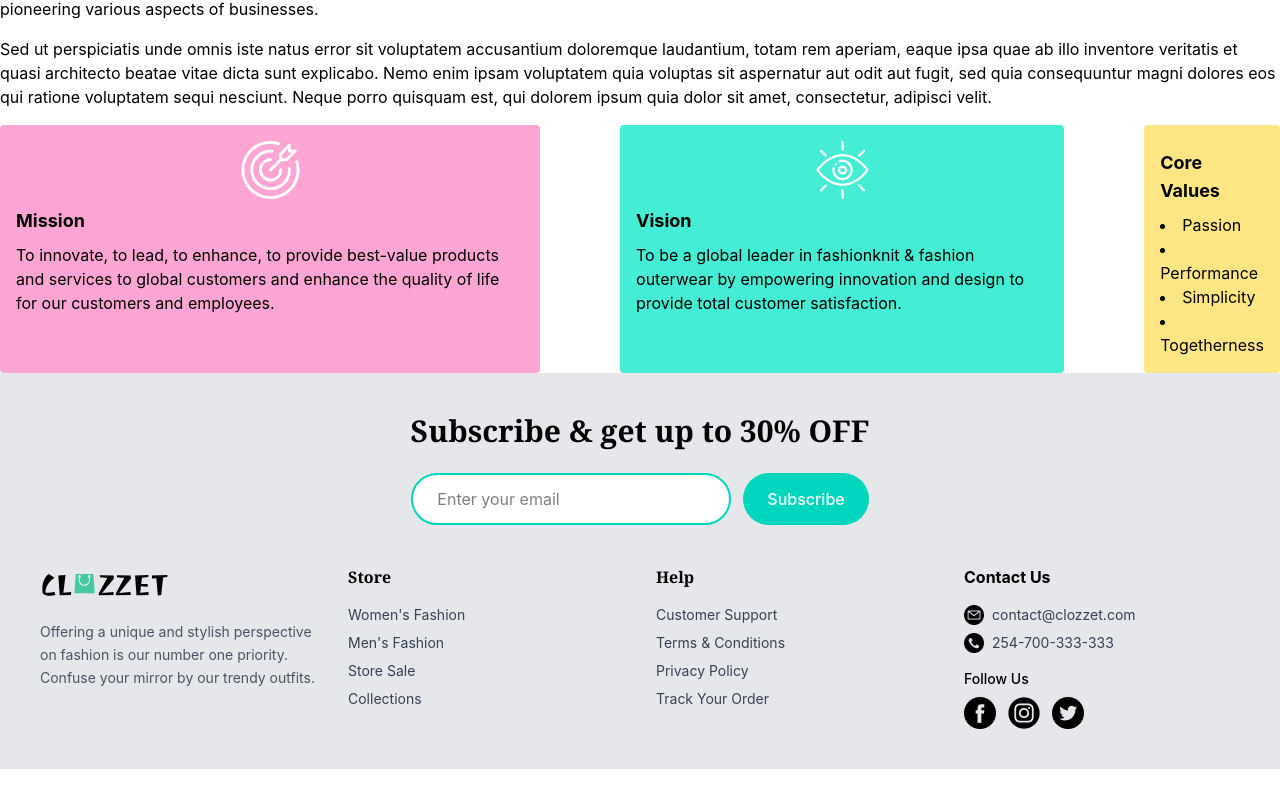
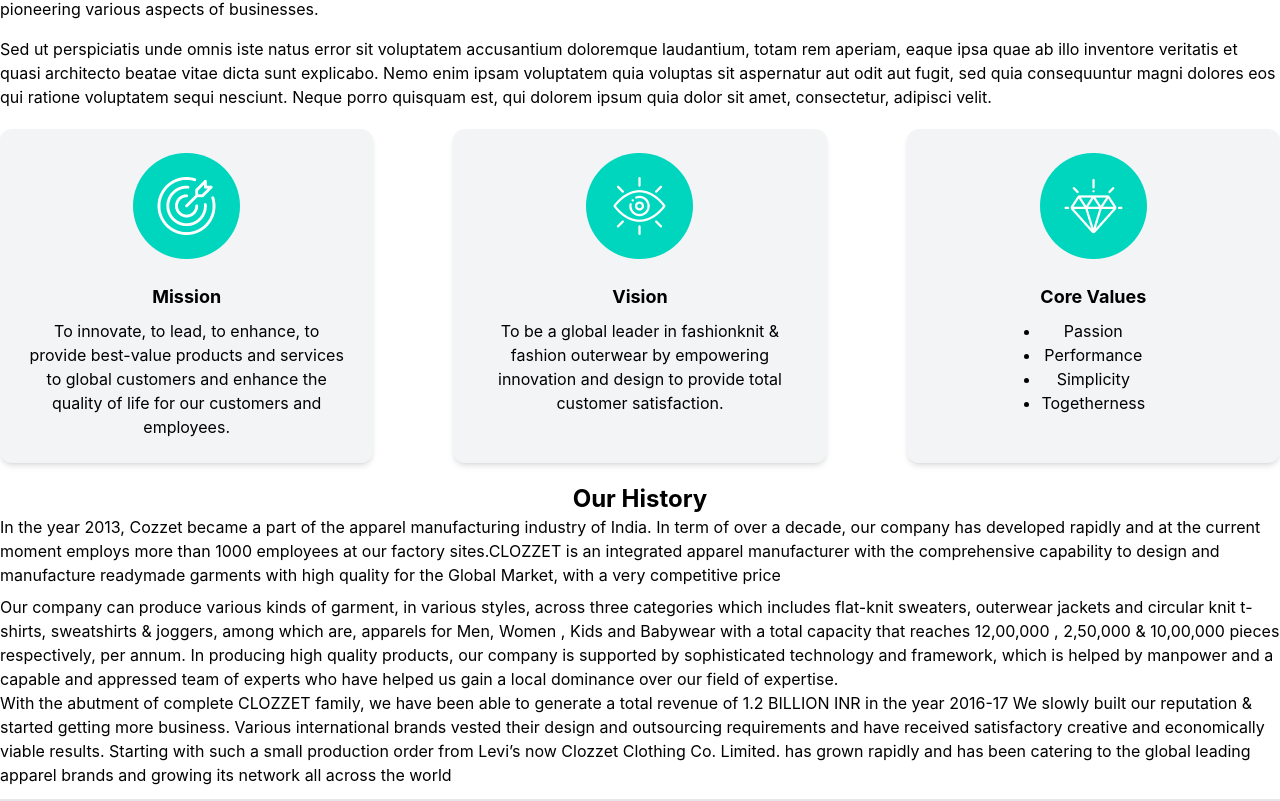
Before and after one commit to Nasieku-art/Clozzet, a React (Vite) app: page /aboutus in a window 1280 px wide. Shown: the part 899-1700 px from the top of the page. Before the commit the page ends 1668 px from the top, so only its background shows below. Built offline with nearby package versions, Linux system fonts and the light colour scheme.

Commit message:
Added components for files

```diff
--- a/src/Components/Cardy.jsx
+++ b/src/Components/Cardy.jsx
@@ -1,14 +1,15 @@
 import mission from "../assets/images/Mission.png";
 import vision from "../assets/images/vision.png";
+import value from "../assets/images/values.png"
 
 function Cardy() {
   return (
     <div className="container mx-auto">
-      <div className="flex gap-20 justify-center">
+      <div className="flex gap-20 justify-center mt-5 mb-5">
 
 
-        <div className="bg-pink-300 rounded p-4">
-          <img src={mission} alt="Mission" className="mx-auto" />
+        <div className="bg-gray-100 rounded-xl shadow-md p-6 flex-1 flex flex-col items-center text-center">
+          <div className="bg-teal-400 rounded-full p-6 mb-4"> <img src={mission} alt="Mission" className="" /></div>
           <h3 className="font-bold text-lg mt-2 mb-2">Mission</h3>
           <p className="text-wrap">
             To innovate, to lead, to enhance, to provide best-value products and
@@ -17,8 +18,8 @@
           </p>
         </div>
 
-        <div className="bg-teal-300 rounded p-4">
-          <img src={vision} alt="Vision" className="mx-auto" />
+        <div className="bg-gray-100 rounded-xl shadow-md p-6 flex-1 flex flex-col items-center text-center">
+          <div className="bg-teal-400 rounded-full p-6 mb-4"><img src={vision} alt="Vision" className="" /></div>
           <h3 className="font-bold text-lg mt-2 mb-2">Vision</h3>
           <p>
             To be a global leader in fashionknit & fashion outerwear by
@@ -28,9 +29,10 @@
         </div>
 
 
-        <div className="bg-amber-200 rounded p-4">
+        <div className="bg-gray-100 rounded-xl shadow-md p-6 flex-1 flex flex-col items-center text-center">
+          <div className="bg-teal-400 rounded-full p-6 mb-4"><img src={value} alt="" className="" /></div>
   <h3 className="font-bold text-lg mt-2 mb-2">Core Values</h3>
-          <ul className="list-disc list-inside">
+  <ul className="text-center list-disc">
     <li>Passion</li>
     <li>Performance</li>
     <li>Simplicity</li>
--- /dev/null
+++ b/src/Components/History.jsx
@@ -0,0 +1,44 @@
+function History() {
+  return (
+    <div className="container mx-auto">
+      <div className="flex justify-center">
+        <h2 className="text-black font-bold text-2xl">Our History</h2>
+      </div>
+      <div>
+        <p className="mb-2">
+          In the year 2013, Cozzet became a part of the apparel manufacturing
+          industry of India. In term of over a decade, our company has developed
+          rapidly and at the current moment employs more than 1000 employees at
+          our factory sites.CLOZZET is an integrated apparel manufacturer with
+          the comprehensive capability to design and manufacture readymade
+          garments with high quality for the Global Market, with a very
+          competitive price
+        </p>
+
+        <p>
+          Our company can produce various kinds of garment, in various styles,
+          across three categories which includes flat-knit sweaters, outerwear
+          jackets and circular knit t-shirts, sweatshirts & joggers, among which
+          are, apparels for Men, Women , Kids and Babywear with a total capacity
+          that reaches 12,00,000 , 2,50,000 & 10,00,000 pieces respectively, per
+          annum. In producing high quality products, our company is supported by
+          sophisticated technology and framework, which is helped by manpower
+          and a capable and appressed team of experts who have helped us gain a
+          local dominance over our field of expertise.
+        </p>
+        <p className="mb-3">
+          With the abutment of complete CLOZZET family, we have been able to
+          generate a total revenue of 1.2 BILLION INR in the year 2016-17 We
+          slowly built our reputation & started getting more business. Various
+          international brands vested their design and outsourcing requirements
+          and have received satisfactory creative and economically viable
+          results. Starting with such a small production order from Levi’s now
+          Clozzet Clothing Co. Limited. has grown rapidly and has been catering
+          to the global leading apparel brands and growing its network all
+          across the world
+        </p>
+      </div>
+    </div>
+  );
+}
+export default History;
--- a/src/Components/Nav.jsx
+++ b/src/Components/Nav.jsx
@@ -19,7 +19,7 @@
             </Link>
             <ul className="hidden lg:flex gap-7 items-center">
               <Link to="/">Home</Link>
-              <li>About Us</li>
+              <Link to="/Aboutus"> <li>About Us </li></Link>
               <Link to="/shop"> shop</Link>
             </ul>
           </div>
--- a/src/Components/Router.jsx
+++ b/src/Components/Router.jsx
@@ -11,6 +11,7 @@
 import SignuPage from "../Pages/SignuPage";
 import Login from "../Pages/Login";
 import Aboutus from "../Pages/Aboutus"
+import Singlepros from "../Pages/Singlepros";
 
 function Router() {
   const { cart, setCart } = useContext(StateContext);
@@ -87,6 +88,14 @@
             </Layout>
           }
         />
+        <Route
+          path="singlepros"
+          element={
+            <Layout>
+              <Singlepros />
+            </Layout>
+          }
+        />
       </Routes>
     </BrowserRouter>
   );
--- /dev/null
+++ b/src/Components/Singleproduct.jsx
@@ -0,0 +1,59 @@
+import unisex from "../assets/shop-images/unisex.png";
+import { ChevronDown } from "lucide-react";
+import {ShoppingCart} from "lucide-react"
+import heart from "../assets/images/heart.png"
+
+function Singleproduct() {
+  return (
+    <div className="container mx-auto">
+      <div className="flex gap-6">
+        <div className="mt-8">
+          <img src={unisex} alt="" />
+        </div>
+        <div className="mt-15 mb-4 flex-1">
+          <h1 className="text-teal-400">SHOES</h1>
+
+          <h1 className="text-black text-2xl text-nowrap font-bold">
+            Unisex Airforce Sneakers
+          </h1>
+          <div className="border-b-4 w-[20%] mt-2"></div>
+          <p className="font-bold mt-6">Ksh 3500</p>
+          <p className="text-balance text-black">
+            <p>The sneaker has all sizes which fits to normal size,it is suitable</p>
+            <p>for all weather conditions, it is light in weight making it</p>
+            <p>comfortable for a long wear. The shoe can be worn by both gender. It</p>
+            <p>is suitable for outdoor activities. Buy from our shop, get it</p>
+            <p>delivered to your doorstep and slay the whole day.</p>
+          </p>
+          <div className="flex gap-25 mt-7">
+            <div>
+              <h2>SELECT SIZE</h2>
+              <div className="flex gap-12 border-2 rounded-2xl px-2 items-center border-gray-200 w-fit">
+                <p className="pr-3 border-r border-gray-400">40</p>{" "}
+                <span className="pl-3">
+                  <ChevronDown />
+                </span>
+              </div>
+            </div>
+            <div>
+              <h2>QUANTITY</h2>
+              <div className="flex gap-4 border-gray-200 border-2 rounded-2xl px-3">
+                <span className="pr-3 border-r border-gray-400">-</span>
+                <p>1</p>
+                <span className="pl-3 border-l border-gray-400">+</span>
+              </div>
+            </div>
+          </div>
+          <div className="flex gap-5 mt-5">
+            <button className="bg-teal-300 rounded px-3 flex gap-2 py-2"><span><ShoppingCart /></span>ADD TO CART</button>
+<div>
+            <button className="flex gap-2 border-2 border-gray-300 text-nowrap px-3 py-2 rounded"><span><img src={heart} alt="" className="w-7" /></span>SAVE TO WISHLIST</button>
+          </div>
+          </div>
+
+        </div>
+      </div>
+    </div>
+  );
+}
+export default Singleproduct;
--- a/src/Pages/Aboutus.jsx
+++ b/src/Pages/Aboutus.jsx
@@ -1,14 +1,15 @@
 import About from "../Components/About";
 import Whoweare from "../Components/Whoweare";
 import Cardy from "../Components/Cardy";
-function Aboutus(){
-    return(
-        <div>
-            <About/>
-            <Whoweare/>
-            <Cardy/>
-        </div>
-
-    )
+import History from "../Components/History";
+function Aboutus() {
+  return (
+    <div>
+      <About />
+      <Whoweare />
+      <Cardy />
+      <History />
+    </div>
+  );
 }
-export default Aboutus
+export default Aboutus;
--- /dev/null
+++ b/src/Pages/Singlepros.jsx
@@ -0,0 +1,10 @@
+import Singleproduct from "../Components/Singleproduct";
+
+function Singlepros() {
+  return (
+    <div>
+      <Singleproduct />
+    </div>
+  );
+}
+export default Singlepros;
```
Lines whose indentation alone changed are shown as unchanged.
